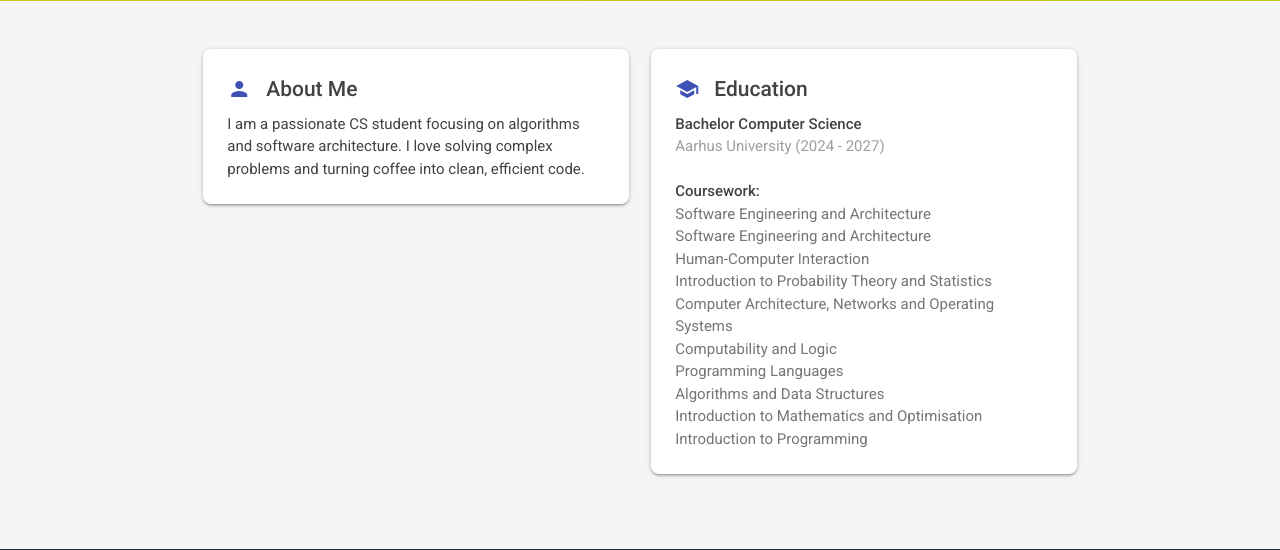
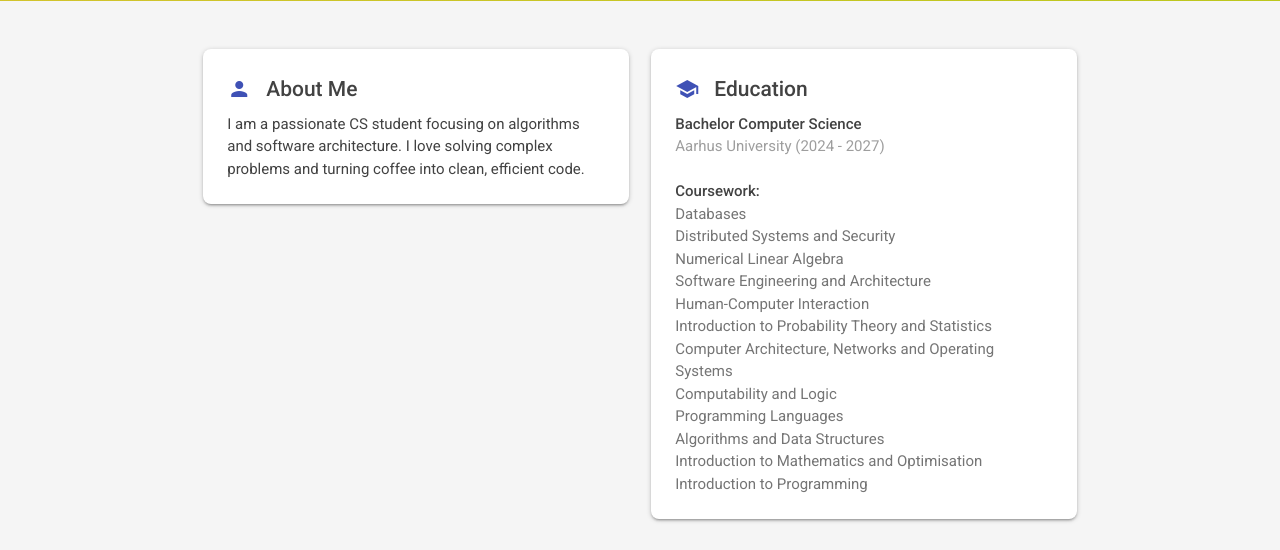
Before and after one commit to mathiasflansmose/landingpage, a Flask app: page / in a window 1280 px wide. Shown: the part 522-1072 px from the top of the page. Run offline with Flask 3, Linux system fonts and the light colour scheme.

Commit message:
Updating course work (index.hml) to have 4. semester courses.

```diff
--- a/templates/index.html
+++ b/templates/index.html
@@ -119,7 +119,9 @@
                         <p class="grey-text">Aarhus University (2024 - 2027)</p>
                         <br>
                         <p><strong>Coursework:</strong></p>
-                        <p class="grey-text text-darken-1">Software Engineering and Architecture</p>
+                        <p class="grey-text text-darken-1">Databases</p>
+                        <p class="grey-text text-darken-1">Distributed Systems and Security</p>
+                        <p class="grey-text text-darken-1">Numerical Linear Algebra</p>
                         <p class="grey-text text-darken-1">Software Engineering and Architecture</p>
                         <p class="grey-text text-darken-1">Human-Computer Interaction</p>
                         <p class="grey-text text-darken-1">Introduction to Probability Theory and Statistics</p>
```
